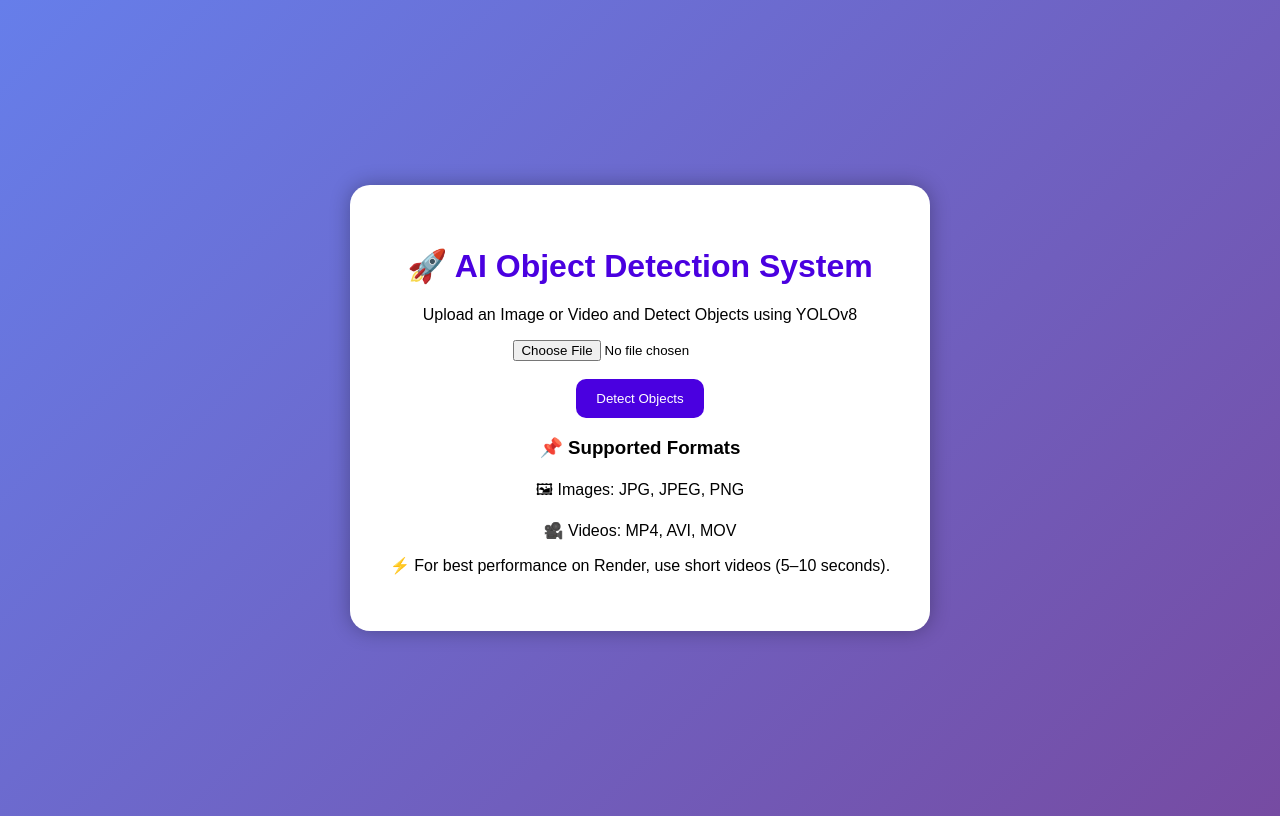
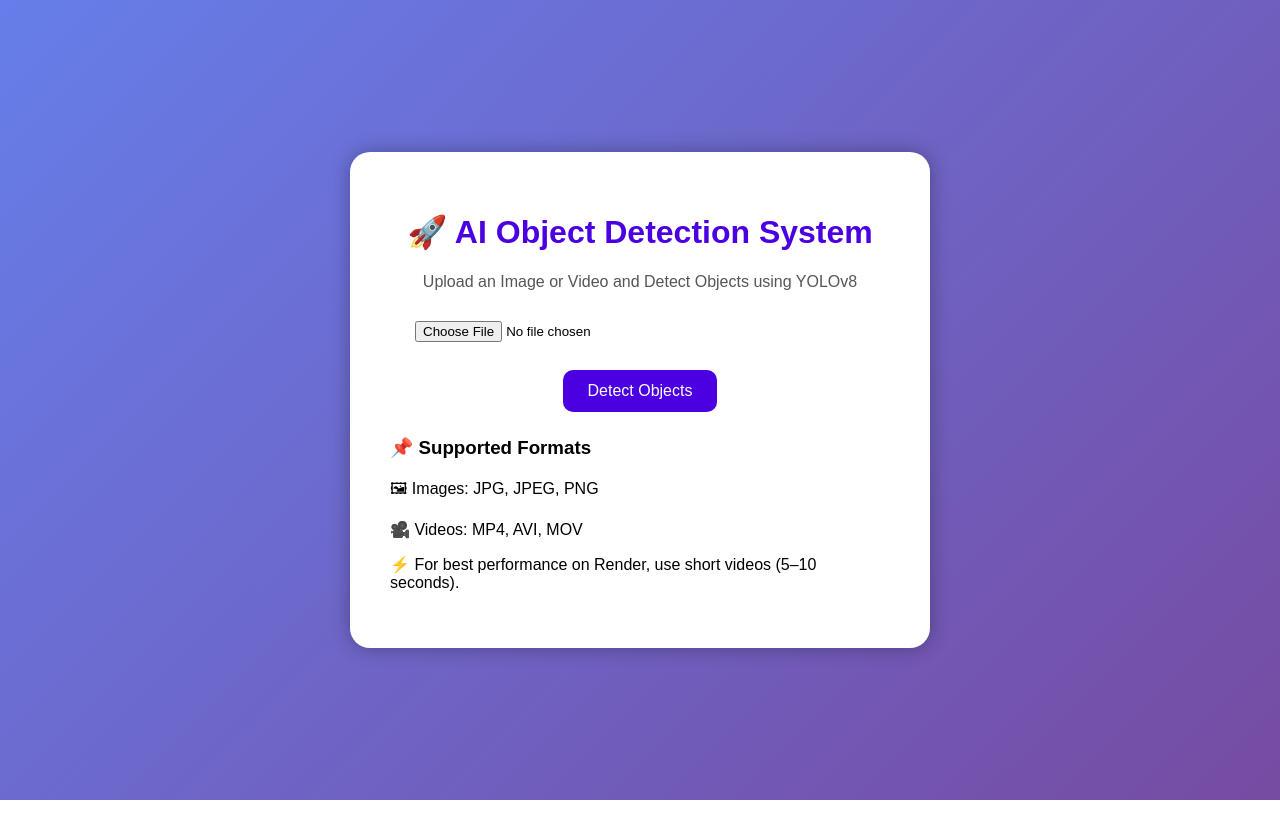
Before and after one commit to Shaik-Areef147/Codealpha_Object_Detection_Tracker, a Flask app: page / in a window 1280 px wide. Run offline with Flask 3, Linux system fonts and the light colour scheme.

Commit message:
style.css

```diff
--- a/static/style.css
+++ b/static/style.css
@@ -1,6 +1,8 @@
 body{
+    margin:0;
+    padding:0;
+    font-family:Arial,sans-serif;
     background:linear-gradient(135deg,#667eea,#764ba2);
-font-family:Arial;
     height:100vh;
     display:flex;
     justify-content:center;
@@ -10,6 +12,7 @@ align-items:center;
 .container{
     background:white;
     padding:40px;
+    width:500px;
     border-radius:20px;
     text-align:center;
     box-shadow:0px 0px 20px rgba(0,0,0,0.3);
@@ -19,15 +22,31 @@ h1{
     color:#4a00e0;
 }
 
+.subtitle{
+    color:#555;
+    margin-bottom:20px;
+}
+
+input[type=file]{
+    padding:10px;
+    width:90%;
+}
+
 button{
-padding:12px 20px;
     background:#4a00e0;
     color:white;
     border:none;
+    padding:12px 25px;
     border-radius:10px;
     cursor:pointer;
+    font-size:16px;
 }
 
 button:hover{
     background:#8e2de2;
 }
+
+.info{
+    margin-top:25px;
+    text-align:left;
+}
```
Lines whose indentation alone changed are shown as unchanged.
